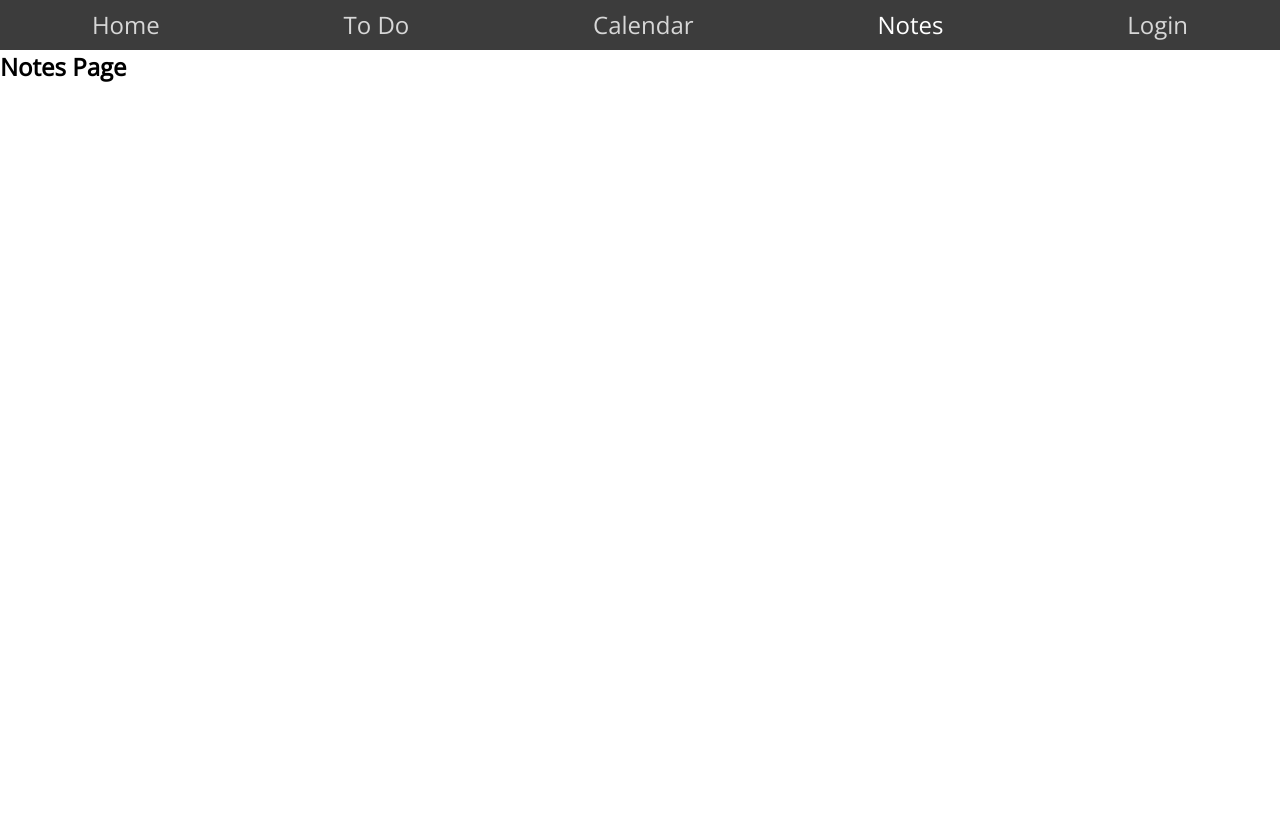
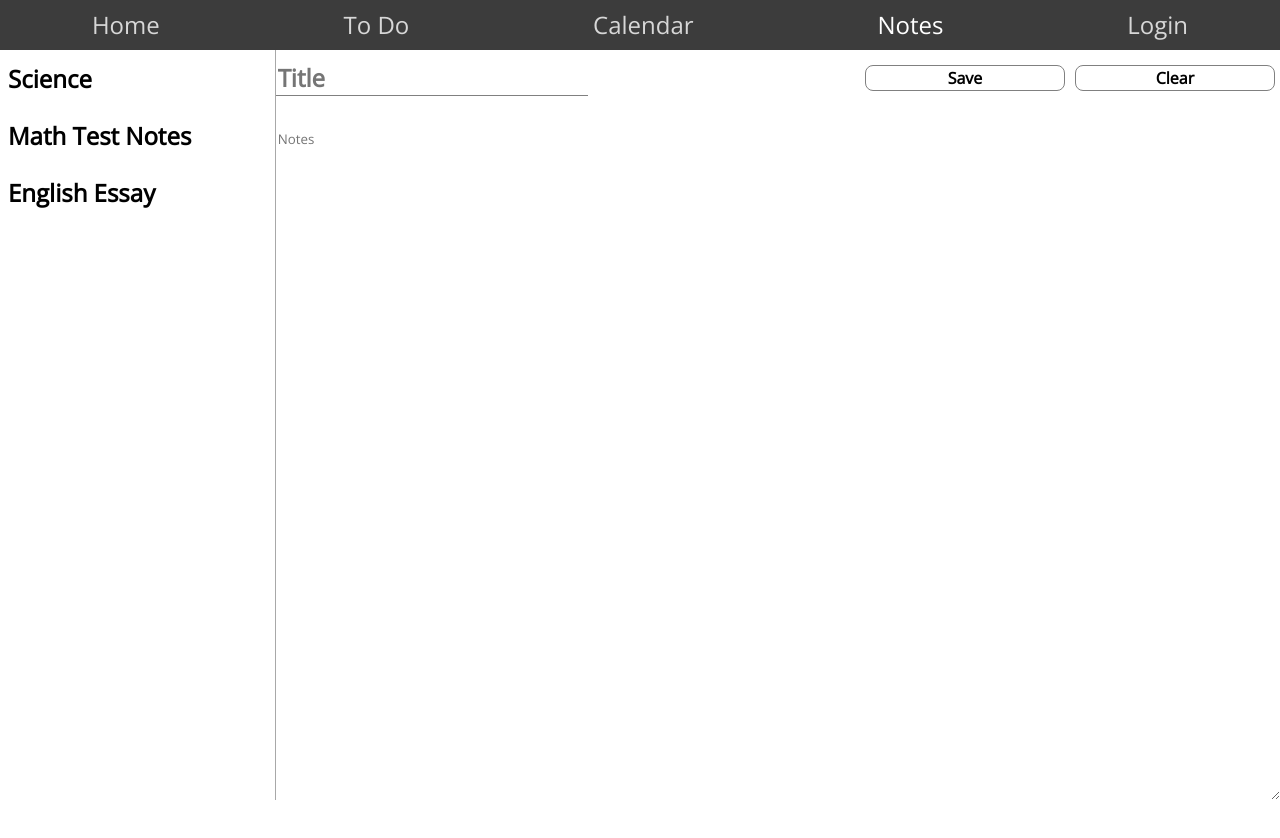
Before and after one commit to twillia7/senior-project, a React (Create React App) app: page /notes in a window 1280 px wide. Shown: the top 838 px of the page. After the commit the page ends 800 px from the top, so only its background shows below. Built offline with nearby package versions, Linux system fonts and the light colour scheme.

Commit message:
Finish Notes

```diff
--- a/src/App.css
+++ b/src/App.css
@@ -7,7 +7,7 @@
 }
 
 main {
-  height: 100%;
+  height: calc(100% - 50px);
 }
 
 /* Page should fill the entire height of the window */
--- /dev/null
+++ b/src/Notes/components/CreateNote.js
@@ -0,0 +1,59 @@
+import React, { useState } from 'react';
+
+import '../styles/CreateNote.css'
+
+const CreateNote = (props) => {
+  const { addNote } = props
+  const initialFormState = { id: '', uid: '', title: '', notes: '' }
+  const [ note, setNote ] = useState(initialFormState)
+
+  const handleInputChange = event => {
+    const { name, value } = event.target
+
+    setNote({ ...note, [name]: value })
+  }
+
+  const handleCancelClick = () => {
+    setNote({...initialFormState})
+  }
+
+  return (
+    <form
+    className="noteForm"
+    onSubmit={event => {
+      event.preventDefault()
+      if (note?.title?.length === 0) return
+
+      addNote(note)
+      setNote(initialFormState)
+    }}
+    autoComplete="off"
+  >
+    <div className="noteHeader">
+      <input
+        className="createNoteTitle"
+        type="text"
+        name="title"
+        value={note.title}
+        onChange={handleInputChange}
+        placeholder="Title"
+        autoComplete="off"/>
+        <div className="noteButtonContainer">
+          <button className="noteButton" type="submit" >Save</button>
+          <button className="noteButton" type="button" onClick={handleCancelClick}>Clear</button>
+        </div>
+    </div>
+    <br />
+    <textarea
+      className="createNoteBody"
+      type="text"
+      name="notes"
+      value={note.notes}
+      onChange={handleInputChange}
+      placeholder="Notes"
+      autoComplete="off"/>
+  </form>
+  )
+}
+
+export default CreateNote;
--- /dev/null
+++ b/src/Notes/components/EditNote.js
@@ -0,0 +1,59 @@
+import React, { useState, useEffect } from 'react';
+
+const EditNote = (props) => {
+  const { setEditing, currentNote, updateNote, deleteNote } = props;
+  const [note, setNote] = useState(currentNote)
+
+  useEffect(
+    () => {
+      setNote(currentNote)
+    },
+    [ currentNote ]
+  )
+
+  const handleInputChange = event => {
+    const { name, value } = event.target
+
+    setNote({ ...note, [name]: value })
+  }
+
+  return (
+    <form
+      className="noteForm"
+      onSubmit={event => {
+        event.preventDefault()
+        if (note?.title?.length === 0) return
+
+        updateNote(note.id, note)
+      }}
+      autoComplete="off"
+    >
+      <div className="noteHeader">
+        <input
+          className="createNoteTitle"
+          type="text"
+          name="title"
+          value={note.title}
+          onChange={handleInputChange}
+          placeholder="Title"
+          autoComplete="off"/>
+          <div className="noteButtonContainer">
+            <button className="noteButton" type="submit" >Save</button>
+            <button className="noteButton" type="button" onClick={() => setEditing(false)}>Cancel</button>
+            <button className="noteButton" type="button" onClick={() => deleteNote(note.id)}>Delete</button>
+          </div>
+      </div>
+      <br />
+      <textarea
+        className="createNoteBody"
+        type="text"
+        name="notes"
+        value={note.notes}
+        onChange={handleInputChange}
+        placeholder="Notes"
+        autoComplete="off"/>
+    </form>
+  )
+}
+
+export default EditNote;
--- /dev/null
+++ b/src/Notes/components/NoteItem.js
@@ -0,0 +1,14 @@
+import React from 'react';
+
+import '../styles/NoteItem.css'
+
+const NoteItem = (props) => {
+  const { note, editNote } = props;
+  return (
+    <div className="noteItem" onClick={() => editNote(note)}>
+      <p className="noteItemTitle">{note.title}</p>
+    </div>
+  )
+};
+
+export default NoteItem;
--- a/src/Notes/pages/NotesPage.js
+++ b/src/Notes/pages/NotesPage.js
@@ -1,7 +1,89 @@
-import React from 'react';
+import React, { useState, useEffect } from 'react';
+
+import NoteItem from '../components/NoteItem'
+import CreateNote from '../components/CreateNote'
+import EditNote from '../components/EditNote'
+import '../styles/NotesPage.css'
 
 const NotesPage = () => {
-  return <h2>Notes Page</h2>
+  const notesData = [
+    { id: 'note_1',
+      uid: 'u1',
+      title: 'Science',
+      notes: 'Lorem Ipsum is simply dummy text of the printing and typesetting industry. Lorem Ipsum has been the industry\'s standard dummy text ever since the 1500s, when an unknown printer took a galley of type and scrambled it to make a type specimen book. It has survived not only five centuries, but also the leap into electronic typesetting, remaining essentially unchanged. It was popularised in the 1960s with the release of Letraset sheets containing Lorem Ipsum passages, and more recently with desktop publishing software like Aldus PageMaker including versions of Lorem Ipsum.',
+    },
+    { id: 'note_2',
+      uid: 'u1',
+      title: 'Math Test Notes',
+      notes: 'Lorem Ipsum is simply dummy text of the printing and typesetting industry. Lorem Ipsum has been the industry\'s standard dummy text ever since the 1500s, when an unknown printer took a galley of type and scrambled it to make a type specimen book. It has survived not only five centuries, but also the leap into electronic typesetting, remaining essentially unchanged. It was popularised in the 1960s with the release of Letraset sheets containing Lorem Ipsum passages, and more recently with desktop publishing software like Aldus PageMaker including versions of Lorem Ipsum.',
+    },
+    { id: 'note_67',
+      uid: 'u1',
+      title: 'English Essay',
+      notes: 'Lorem Ipsum is simply dummy text of the printing and typesetting industry. Lorem Ipsum has been the industry\'s standard dummy text ever since the 1500s, when an unknown printer took a galley of type and scrambled it to make a type specimen book. It has survived not only five centuries, but also the leap into electronic typesetting, remaining essentially unchanged. It was popularised in the 1960s with the release of Letraset sheets containing Lorem Ipsum passages, and more recently with desktop publishing software like Aldus PageMaker including versions of Lorem Ipsum.',
+    },
+  ];
+  const initialFormState = { id: '', uid: '', title: '', notes: '' }
+
+  const [ notes, setNotes ] = useState(notesData);
+  const [ currentNote, setCurrentNote ] = useState(initialFormState)
+  const [ editing, setEditing ] = useState(false)
+
+  useEffect(() => {
+    console.log("NOTES: ", notes)
+  }, [notes])
+
+  /* CRUD Functions */
+  const addNote = item => {
+    if (notes.length === 0) item.id = 'todo_1';
+    else item.id = `note_${(parseInt((notes[notes.length - 1].id).replace('note_', '')) + 1)}`;
+    item.uid = 'u1';
+    setNotes([...notes, item])
+  }
+
+  const deleteNote = id => {
+    setEditing(false)
+
+    setNotes(notes.filter(item => item.id !== id))
+  }
+
+  const updateNote = (id, updatedItem) => {
+    setEditing(false)
+
+    setNotes(notes.map(item => (item.id === id ? updatedItem : item)))
+  }
+
+  const editNote = (note) => {
+    setEditing(true)
+    setCurrentNote({id: note.id, title: note.title, notes: note.notes})
+  }
+
+  return (
+    <div className="notesPage">
+      <div className="notesList">
+        {notes.map(note => <NoteItem note={note} editNote={editNote} /> )}
+      </div>
+      <div className="noteBody">
+        {editing ? (
+          <>
+            <EditNote
+              setEditing={setEditing}
+              currentNote={currentNote}
+              updateNote={updateNote}
+              deleteNote={deleteNote}
+            />
+          </>
+        ) : (
+          <>
+            <CreateNote
+              setEditing={setEditing}
+              addNote={addNote}
+            />
+          </>
+        )}
+      </div>
+    </div>
+  )
 }
 
 export default NotesPage;
--- /dev/null
+++ b/src/Notes/styles/CreateNote.css
@@ -0,0 +1,59 @@
+.noteForm {
+  display: flex;
+  flex-direction: column;
+  justify-content: space-between;
+  height: 100%;
+}
+.noteHeader {
+  display: flex;
+  justify-content: space-between;
+  position: relative;
+}
+
+.noteButton {
+  width: 200px;
+  font-family: 'Open Sans', sans-serif;
+  font-size: 16px;
+  font-weight: bold;
+  background-color: white;
+  color: black;
+  border: 1px solid gray;
+  border-radius: 8px;
+  text-decoration: none;
+  margin: 5px;
+}
+.noteButton:active {
+  background-image: linear-gradient(0deg, #006aff, #679DF2);
+  color: white;
+}
+.noteButton:focus {
+  outline: none;
+}
+
+.noteButtonContainer {
+  margin: 0;
+  position: absolute;
+  top: 50%;
+  right: 0;
+  -ms-transform: translateY(-50%);
+  transform: translateY(-50%);
+}
+
+.createNoteTitle {
+  background: transparent;
+  border: none;
+  border-bottom: 1px solid gray;
+  outline: none;
+  margin: 10px 0;
+  font-weight: bold;
+  font-size: 24px;
+  max-width: 50%;
+}
+
+.createNoteBody {
+  height: 100%;
+  border: none;
+}
+.createNoteBody:focus {
+  outline: none;
+}
--- /dev/null
+++ b/src/Notes/styles/NoteItem.css
@@ -0,0 +1,7 @@
+.noteItemTitle {
+  padding: 12px 0 12px 8px;
+  width: 100%;
+  font-weight: bold;
+  font-size: 24px;
+  cursor: pointer;
+}
--- /dev/null
+++ b/src/Notes/styles/NotesPage.css
@@ -0,0 +1,16 @@
+.notesPage {
+  height: 100%;
+  display: flex;
+  align-items: stretch;
+}
+.notesList {
+  height: 100%;
+  width: 350px;
+  border-right: rgb(168, 168, 168) 1px solid;
+  overflow: scroll;
+}
+
+.noteBody {
+  height: 100%;
+  width: 100%;
+}
```
